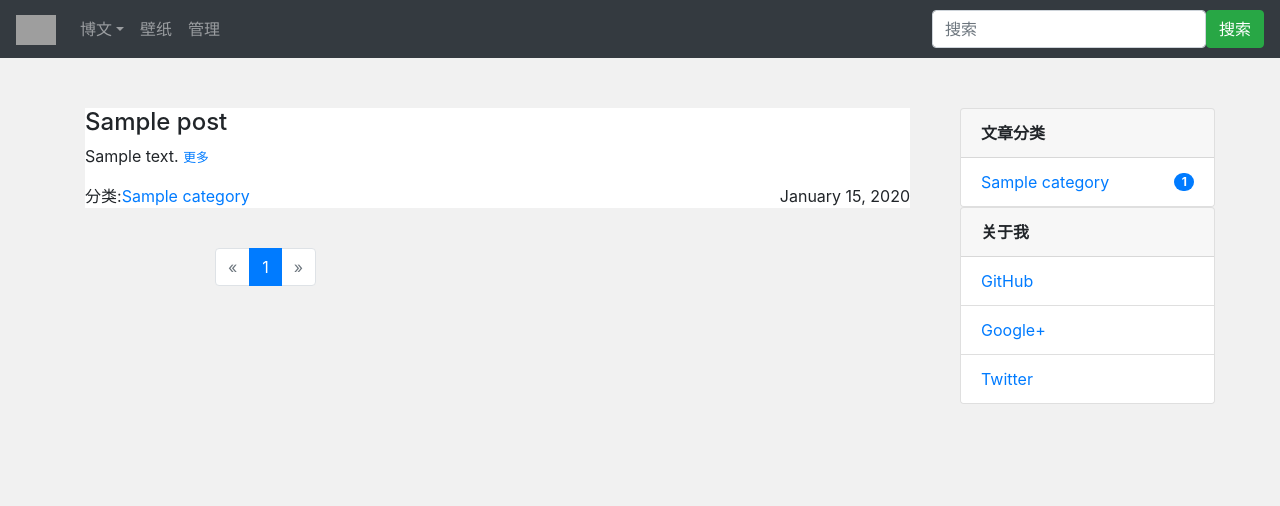
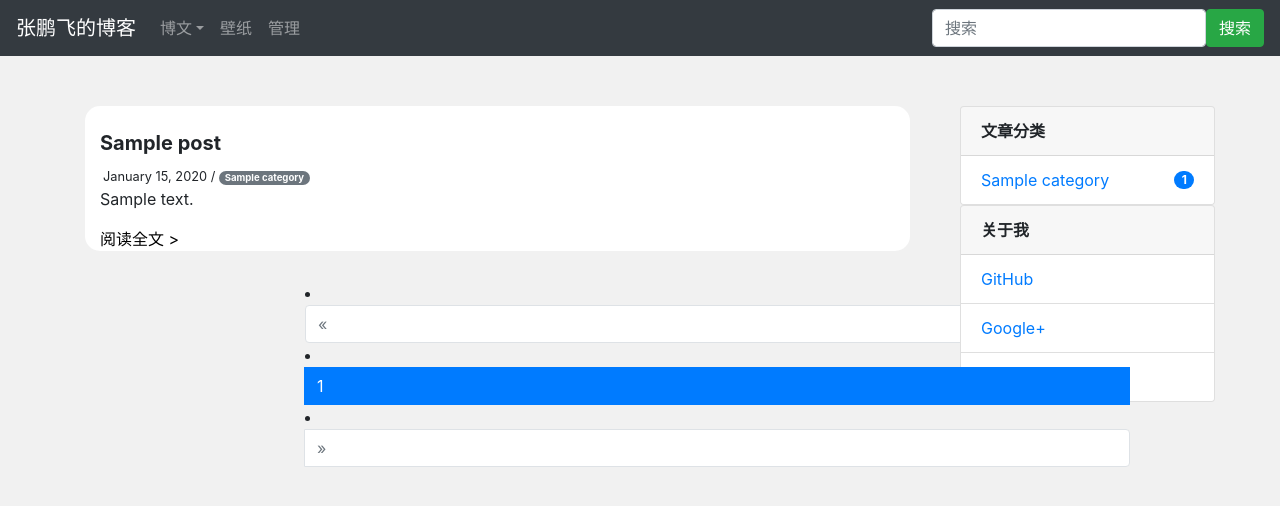
Before and after one commit to gaogep/realblog, a Flask app: page / in a window 1280 px wide. Shown: the top 506 px of the page. Run offline with Flask 2, Linux system fonts and the light colour scheme; tables that the repository leaves empty hold one stand-in row (values such as "Sample post"); some libraries are stand-ins or nearby versions; grey boxes are pictures that could not be loaded.

Commit message:
编写首页页面(四)

```diff
--- a/app/settings.py
+++ b/app/settings.py
@@ -7,7 +7,7 @@ class BaseConfig:
     SQLALCHEMY_TRACK_MODIFICATIONS = False
     SQLALCHEMY_RECORD_QUERIES = True
 
-    BLOG_PER_PAGE = 5
+    BLOG_PER_PAGE = 8
 
 
 class DevConfig(BaseConfig):
--- a/app/templates/base.html
+++ b/app/templates/base.html
@@ -7,13 +7,15 @@
     <meta name="viewport" content="width=device-width, initial-scale=1">
     <title>{% block title %}{% endblock title %}</title>
     <link rel="stylesheet" href="{{ url_for('static', filename='css/bootstrap.min.css') }}">
+    <link rel="icon" type="image/x-icon" href="{{ url_for('static', filename='favicon.ico') }}">
     {% endblock head %}
+    {% block style %}{% endblock %}
 </head>
 <body style="background: #f1f1f1">
 {% block nav %}
     <nav class="navbar navbar-expand-lg bg-dark navbar-dark">
         <a class="navbar-brand" href="#">
-            <img src="{{ url_for('static', filename='logo.jpg') }}" alt="mylogo" width="40">
+            张鹏飞的博客
         </a>
         <button class="navbar-toggler" type="button" data-toggle="collapse" data-target="#collapsibleNavbar">
                 <span class="navbar-toggler-icon"></span>
--- a/app/templates/index.html
+++ b/app/templates/index.html
@@ -3,8 +3,17 @@
 
 {% block title %}主页{% endblock %}
 
+{% block style %}
+    <style>
+        div.row {
+            margin-top: 50px;
+            margin-bottom: 50px;
+        }
+    </style>
+{% endblock %}
+
 {% block content %}
-<div class="row" style="margin-top: 50px; margin-bottom: 50px">
+<div class="row" >
     <div class="col-md-9">
         {% include 'listposts.html' %}
     </div>
--- a/app/templates/listposts.html
+++ b/app/templates/listposts.html
@@ -1,17 +1,65 @@
 {% if posts %}
+    {% block style %}
+        <style>
+            div.article-abstract {
+                background-color: #fff;
+                margin-bottom: 30px;
+                border-radius: 15px;
+            }
+
+            h5.blog-title {
+                padding-left: 15px;
+                padding-top: 25px;
+            }
+
+            small.blog-info {
+                padding-left: 18px;
+            }
+
+            p.blog-content {
+                padding-left: 15px;
+                padding-right: 15px;
+                text-align: justify;
+            }
+
+            a.badge.badge-pill.badge-secondary {
+                color: #fff;
+            }
+
+            a.into-article {
+                padding-left: 15px;
+                color: black;
+            }
+
+            div.render-page {
+                margin-top: 20px;
+                position: relative;
+                left: 220px;
+            }
+        </style>
+    {% endblock %}
     {% for post in posts %}
-        <div class="article-abstract" style="background-color: #fff">
-            <h4 >{{ post.title }}</h4>
-            <p style="text-align: justify">
-                {{ post.content|striptags|truncate }}
-                <small><a href="#">更多</a></small>
+        <div class="article-abstract" >
+            <h5 class="blog-title"><strong>{{ post.title }}</strong></h5>
+            <small class="blog-info">
+                <span>{{ moment(post.timestamp).format('LL') }}</span>
+                /
+                <span>
+                    <a class="badge badge-pill badge-secondary" href="#">
+                        {{ post.category.name }}
+                    </a>
+                </span>
+            </small>
+            <p class="blog-content" >
+                {{ post.content|striptags|truncate(length=120) }}
             </p>
-            分类:<a href="#">{{ post.category.name }}</a>
-            <span class="float-right">{{ moment(post.timestamp).format('LL') }}</span>
+            <a class="into-article" href=# >阅读全文 ></a>
             {% if not loop.last %}
                 <hr>
             {% endif %}
         </div>
     {% endfor %}
-    <div style="margin-top: 40px;position: relative;left: 130px">{{ render_pagination(pagination) }}</div>
+    <div class="render-page >
+        {{ render_pagination(pagination) }}
+    </div>
 {% endif %}
--- a/app/templates/sidebar.html
+++ b/app/templates/sidebar.html
@@ -1,5 +1,14 @@
 {% if categories %}
-    <div class="card" style="position: relative; left: 20px">
+    {% block style %}
+        <style>
+            div.card {
+                position: relative;
+                left: 20px;
+            }
+        </style>
+    {% endblock %}
+
+    <div class="card">
         <div class="card-header"><strong>文章分类</strong></div>
         <ul class="list-group list-group-flush">
             {% for catgory in categories %}
@@ -11,7 +20,7 @@
         </ul>
     </div>
 {% endif %}
-<div class="card" style="position: relative; left: 20px">
+<div class="card">
         <div class="card-header"><strong>关于我</strong></div>
         <ul class="list-group list-group-flush">
             <li class="list-group-item d-flex justify-content-between align-items-center">
```
